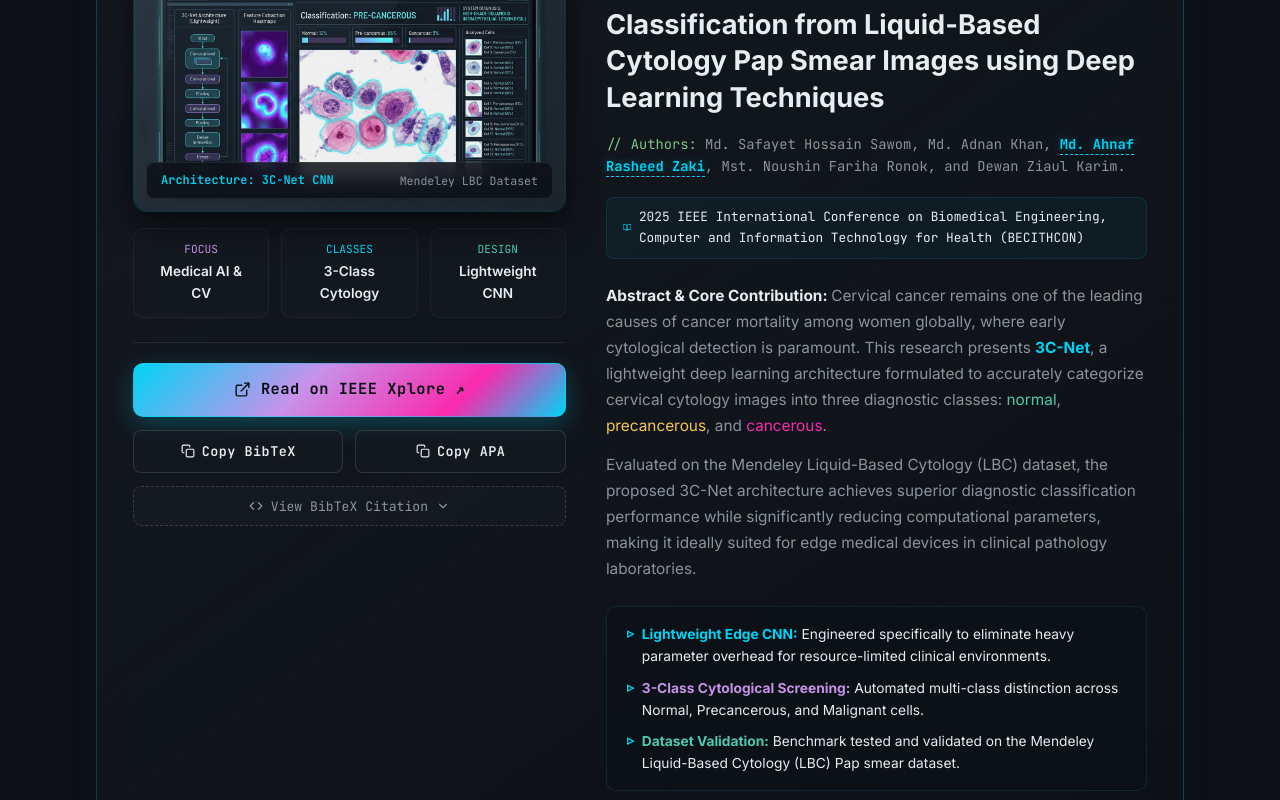
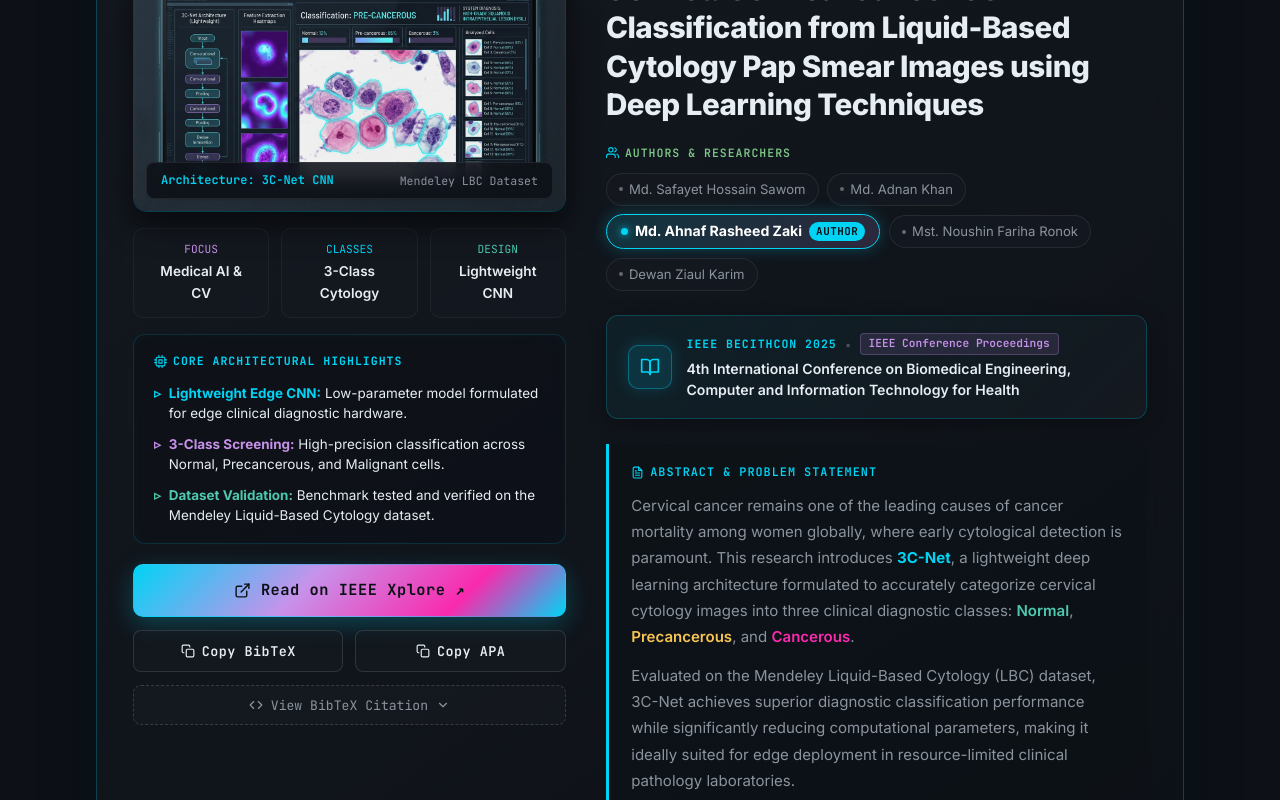
Before and after one commit to ah-nd-naf/Portfolio_Ahnaf, a React (Vite) app: page / in a window 1280 px wide. Shown: the part 3620-4420 px from the top of the page. Built offline with nearby package versions, Linux system fonts and the light colour scheme; the HTML template or start-up script is replaced by a standard one.

Commit message:
feat: add Research component showcasing IEEE publication and citation tools

```diff
--- a/src/components/Research.jsx
+++ b/src/components/Research.jsx
@@ -11,7 +11,8 @@ import {
   FiAward,
   FiCpu,
   FiLayers,
-  FiCode
+  FiCode,
+  FiUsers
 } from 'react-icons/fi';
 
 const BIBTEX_CITATION = `@inproceedings{sawom20253cnet,
@@ -226,13 +227,14 @@ const Research = () => {
             padding: '2.25rem 2.25rem 2rem'
           }} className="research-grid-layout">
 
-            {/* Left: Interactive Diagram / Visual Showcase */}
+            {/* Left: Interactive Diagram, Architecture Highlights & Clinical Action Dock */}
             <div style={{ display: 'flex', flexDirection: 'column', gap: '1rem' }}>
+              {/* Image Preview Box */}
               <div style={{
                 position: 'relative',
                 borderRadius: '14px',
                 overflow: 'hidden',
-                border: '1px solid rgba(0, 212, 245, 0.2)',
+                border: '1px solid rgba(0, 212, 245, 0.25)',
                 background: '#090d13',
                 boxShadow: '0 12px 30px rgba(0,0,0,0.6)'
               }}>
@@ -260,7 +262,7 @@ const Research = () => {
                   justifyContent: 'space-between',
                   alignItems: 'center',
                   padding: '8px 14px',
-                  background: 'rgba(13, 17, 23, 0.85)',
+                  background: 'rgba(13, 17, 23, 0.88)',
                   backdropFilter: 'blur(8px)',
                   borderRadius: '8px',
                   border: '1px solid rgba(255, 255, 255, 0.08)'
@@ -314,14 +316,52 @@ const Research = () => {
                 </div>
               </div>
 
-              {/* Action Buttons Dock (Shifted to Left under Image & Metrics) */}
+              {/* Key Research Highlights Box (Positioned on Left to fully balance vertical space) */}
               <div style={{
                 display: 'flex',
                 flexDirection: 'column',
-                gap: '0.85rem',
-                marginTop: '0.5rem',
-                paddingTop: '1.25rem',
-                borderTop: '1px solid rgba(255, 255, 255, 0.08)'
+                gap: '0.65rem',
+                padding: '1.1rem 1.25rem',
+                background: 'rgba(13, 17, 23, 0.7)',
+                borderRadius: '12px',
+                border: '1px solid rgba(0, 212, 245, 0.16)',
+                boxShadow: 'inset 0 0 15px rgba(0, 212, 245, 0.03)'
+              }}>
+                <div style={{
+                  fontFamily: 'var(--font-mono)',
+                  fontSize: '0.72rem',
+                  color: 'var(--syn-cyan)',
+                  textTransform: 'uppercase',
+                  letterSpacing: '1px',
+                  fontWeight: 700,
+                  display: 'flex',
+                  alignItems: 'center',
+                  gap: '6px',
+                  marginBottom: '2px'
+                }}>
+                  <FiCpu size={13} />
+                  <span>CORE ARCHITECTURAL HIGHLIGHTS</span>
+                </div>
+                <div style={{ display: 'flex', alignItems: 'flex-start', gap: '8px', fontSize: '0.84rem', color: 'var(--text-main)', lineHeight: 1.5 }}>
+                  <span style={{ color: 'var(--syn-cyan)', fontWeight: 700 }}>▹</span>
+                  <span><strong style={{ color: 'var(--syn-cyan)' }}>Lightweight Edge CNN:</strong> Low-parameter model formulated for edge clinical diagnostic hardware.</span>
+                </div>
+                <div style={{ display: 'flex', alignItems: 'flex-start', gap: '8px', fontSize: '0.84rem', color: 'var(--text-main)', lineHeight: 1.5 }}>
+                  <span style={{ color: 'var(--syn-purple)', fontWeight: 700 }}>▹</span>
+                  <span><strong style={{ color: 'var(--syn-purple)' }}>3-Class Screening:</strong> High-precision classification across Normal, Precancerous, and Malignant cells.</span>
+                </div>
+                <div style={{ display: 'flex', alignItems: 'flex-start', gap: '8px', fontSize: '0.84rem', color: 'var(--text-main)', lineHeight: 1.5 }}>
+                  <span style={{ color: 'var(--syn-green)', fontWeight: 700 }}>▹</span>
+                  <span><strong style={{ color: 'var(--syn-green)' }}>Dataset Validation:</strong> Benchmark tested and verified on the Mendeley Liquid-Based Cytology dataset.</span>
+                </div>
+              </div>
+
+              {/* Action Buttons Dock */}
+              <div style={{
+                display: 'flex',
+                flexDirection: 'column',
+                gap: '0.8rem',
+                marginTop: '0.25rem'
               }}>
                 {/* Primary Button */}
                 <a
@@ -440,104 +480,239 @@ const Research = () => {
               </div>
             </div>
 
-            {/* Right: Paper Metadata & Findings */}
+            {/* Right: Paper Metadata, Authors Showcase & Findings */}
             <div style={{ display: 'flex', flexDirection: 'column', justifyContent: 'flex-start' }}>
               <div>
                 {/* Paper Title */}
                 <h3 style={{
-                  fontSize: 'clamp(1.25rem, 2.2vw, 1.7rem)',
+                  fontSize: 'clamp(1.35rem, 2.4vw, 1.85rem)',
                   fontFamily: 'var(--font-sans)',
-                  fontWeight: 700,
-                  lineHeight: 1.35,
+                  fontWeight: 800,
+                  lineHeight: 1.3,
+                  letterSpacing: '-0.5px',
                   color: 'var(--text-main)',
-                  marginBottom: '1rem'
+                  marginBottom: '1.25rem'
                 }}>
                   3C-Net: Cervical Cancer Cell Classification from Liquid-Based Cytology Pap Smear Images using Deep Learning Techniques
                 </h3>
 
-                {/* Authors */}
-                <div style={{
-                  fontFamily: 'var(--font-mono)',
-                  fontSize: '0.86rem',
-                  color: 'var(--text-muted)',
-                  lineHeight: 1.6,
-                  marginBottom: '1.25rem'
-                }}>
-                  <span style={{ color: 'var(--syn-comment)' }}>// Authors: </span>
-                  Md. Safayet Hossain Sawom, Md. Adnan Khan,{' '}
-                  <span style={{
-                    color: 'var(--syn-cyan)',
-                    fontWeight: 700,
-                    textShadow: '0 0 10px rgba(0, 212, 245, 0.35)',
-                    borderBottom: '1px dashed var(--syn-cyan)',
-                    paddingBottom: '1px'
-                  }}>
-                    Md. Ahnaf Rasheed Zaki
-                  </span>
-                  , Mst. Noushin Fariha Ronok, and Dewan Ziaul Karim.
-                </div>
-
-                {/* Conference Citation Info */}
+                {/* Authors Showcase Chips */}
+                <div style={{ marginBottom: '1.5rem' }}>
                   <div style={{
                     display: 'flex',
                     alignItems: 'center',
-                  gap: '8px',
-                  padding: '0.6rem 1rem',
-                  background: 'rgba(0, 212, 245, 0.04)',
-                  border: '1px solid rgba(0, 212, 245, 0.12)',
-                  borderRadius: '8px',
-                  marginBottom: '1.5rem',
+                    gap: '6px',
                     fontFamily: 'var(--font-mono)',
-                  fontSize: '0.8rem',
-                  color: 'var(--text-main)'
+                    fontSize: '0.72rem',
+                    color: 'var(--syn-comment)',
+                    textTransform: 'uppercase',
+                    letterSpacing: '1px',
+                    fontWeight: 600,
+                    marginBottom: '0.65rem'
                   }}>
-                  <FiBookOpen size={15} color="var(--syn-cyan)" />
-                  <span>2025 IEEE International Conference on Biomedical Engineering, Computer and Information Technology for Health (BECITHCON)</span>
+                    <FiUsers size={13} color="var(--syn-cyan)" />
+                    <span>AUTHORS &amp; RESEARCHERS</span>
                   </div>
 
-                {/* Abstract Text */}
+                  <div style={{ display: 'flex', flexWrap: 'wrap', gap: '0.55rem', alignItems: 'center' }}>
+                    {[
+                      { name: 'Md. Safayet Hossain Sawom', isMe: false },
+                      { name: 'Md. Adnan Khan', isMe: false },
+                      { name: 'Md. Ahnaf Rasheed Zaki', isMe: true },
+                      { name: 'Mst. Noushin Fariha Ronok', isMe: false },
+                      { name: 'Dewan Ziaul Karim', isMe: false }
+                    ].map((author) => (
+                      author.isMe ? (
+                        <div
+                          key={author.name}
+                          style={{
+                            display: 'inline-flex',
+                            alignItems: 'center',
+                            gap: '7px',
+                            padding: '5px 14px',
+                            borderRadius: '30px',
+                            background: 'linear-gradient(135deg, rgba(0, 212, 245, 0.16) 0%, rgba(199, 146, 234, 0.16) 100%)',
+                            border: '1px solid var(--syn-cyan)',
+                            boxShadow: '0 0 16px rgba(0, 212, 245, 0.28)'
+                          }}
+                        >
+                          <span style={{
+                            width: '7px',
+                            height: '7px',
+                            borderRadius: '50%',
+                            background: 'var(--syn-cyan)',
+                            boxShadow: '0 0 8px var(--syn-cyan)'
+                          }} />
+                          <span style={{
+                            fontFamily: 'var(--font-sans)',
+                            fontSize: '0.88rem',
+                            fontWeight: 700,
+                            color: '#fff'
+                          }}>
+                            {author.name}
+                          </span>
+                          <span style={{
+                            fontFamily: 'var(--font-mono)',
+                            fontSize: '0.68rem',
+                            padding: '1px 7px',
+                            borderRadius: '12px',
+                            background: 'var(--syn-cyan)',
+                            color: '#0d1117',
+                            fontWeight: 700,
+                            letterSpacing: '0.5px'
+                          }}>
+                            AUTHOR
+                          </span>
+                        </div>
+                      ) : (
+                        <div
+                          key={author.name}
+                          style={{
+                            display: 'inline-flex',
+                            alignItems: 'center',
+                            gap: '6px',
+                            padding: '5px 12px',
+                            borderRadius: '30px',
+                            background: 'rgba(22, 27, 34, 0.7)',
+                            border: '1px solid rgba(255, 255, 255, 0.08)',
+                            color: 'var(--text-muted)',
+                            fontSize: '0.82rem',
+                            fontFamily: 'var(--font-sans)'
+                          }}
+                        >
+                          <span style={{ width: '4px', height: '4px', borderRadius: '50%', background: 'rgba(255,255,255,0.35)' }} />
+                          <span>{author.name}</span>
+                        </div>
+                      )
+                    ))}
+                  </div>
+                </div>
+
+                {/* Redesigned Luxury Conference Credential Banner */}
+                <div style={{
+                  display: 'flex',
+                  alignItems: 'center',
+                  gap: '14px',
+                  padding: '1.1rem 1.35rem',
+                  background: 'linear-gradient(135deg, rgba(0, 212, 245, 0.06) 0%, rgba(22, 27, 34, 0.8) 100%)',
+                  border: '1px solid rgba(0, 212, 245, 0.22)',
+                  borderRadius: '12px',
+                  marginBottom: '1.6rem',
+                  boxShadow: '0 4px 20px rgba(0, 0, 0, 0.3)'
+                }}>
+                  {/* Glowing Conference Badge Emblem */}
+                  <div style={{
+                    width: '44px',
+                    height: '44px',
+                    borderRadius: '10px',
+                    background: 'rgba(0, 212, 245, 0.12)',
+                    border: '1px solid rgba(0, 212, 245, 0.35)',
+                    display: 'flex',
+                    alignItems: 'center',
+                    justifyContent: 'center',
+                    color: 'var(--syn-cyan)',
+                    flexShrink: 0,
+                    boxShadow: '0 0 16px rgba(0, 212, 245, 0.18)'
+                  }}>
+                    <FiBookOpen size={20} />
+                  </div>
+
+                  {/* Conference Hierarchy & Metadata */}
+                  <div style={{ flex: 1, minWidth: 0 }}>
+                    <div style={{ display: 'flex', alignItems: 'center', gap: '8px', flexWrap: 'wrap', marginBottom: '4px' }}>
+                      <span style={{
+                        fontFamily: 'var(--font-mono)',
+                        fontSize: '0.72rem',
+                        fontWeight: 700,
+                        color: 'var(--syn-cyan)',
+                        letterSpacing: '1px',
+                        textTransform: 'uppercase'
+                      }}>
+                        IEEE BECITHCON 2025
+                      </span>
+                      <span style={{ color: 'var(--text-dim)', fontSize: '0.75rem' }}>•</span>
+                      <span style={{
+                        fontFamily: 'var(--font-mono)',
+                        fontSize: '0.7rem',
+                        color: 'var(--syn-purple)',
+                        background: 'rgba(199, 146, 234, 0.12)',
+                        padding: '1px 8px',
+                        borderRadius: '4px',
+                        border: '1px solid rgba(199, 146, 234, 0.25)',
+                        fontWeight: 600
+                      }}>
+                        IEEE Conference Proceedings
+                      </span>
+                    </div>
+
                     <div style={{
                       fontFamily: 'var(--font-sans)',
-                  fontSize: '0.96rem',
-                  lineHeight: 1.7,
+                      fontSize: '0.88rem',
+                      fontWeight: 600,
+                      color: 'var(--text-main)',
+                      lineHeight: 1.45
+                    }}>
+                      4th International Conference on Biomedical Engineering, Computer and Information Technology for Health
+                    </div>
+                  </div>
+                </div>
+
+                {/* Editorial Abstract Callout Block */}
+                <div style={{
+                  padding: '1.2rem 1.4rem',
+                  background: 'rgba(13, 17, 23, 0.6)',
+                  borderLeft: '3px solid var(--syn-cyan)',
+                  borderRadius: '0 12px 12px 0',
+                  marginBottom: '1.6rem'
+                }}>
+                  <div style={{
+                    fontFamily: 'var(--font-mono)',
+                    fontSize: '0.74rem',
+                    color: 'var(--syn-cyan)',
+                    textTransform: 'uppercase',
+                    letterSpacing: '1px',
+                    fontWeight: 600,
+                    marginBottom: '0.65rem',
+                    display: 'flex',
+                    alignItems: 'center',
+                    gap: '6px'
+                  }}>
+                    <FiFileText size={13} />
+                    <span>ABSTRACT &amp; PROBLEM STATEMENT</span>
+                  </div>
+
+                  <p style={{
+                    fontFamily: 'var(--font-sans)',
+                    fontSize: '0.94rem',
+                    lineHeight: 1.75,
                     color: 'var(--text-muted)',
-                  marginBottom: '1.5rem'
+                    marginBottom: '0.75rem'
                   }}>
-                  <p style={{ marginBottom: '0.75rem' }}>
-                    <strong style={{ color: 'var(--text-main)' }}>Abstract &amp; Core Contribution: </strong>
-                    Cervical cancer remains one of the leading causes of cancer mortality among women globally, where early cytological detection is paramount. This research presents <strong style={{ color: 'var(--syn-cyan)' }}>3C-Net</strong>, a lightweight deep learning architecture formulated to accurately categorize cervical cytology images into three diagnostic classes: <span style={{ color: 'var(--syn-green)' }}>normal</span>, <span style={{ color: 'var(--syn-yellow)' }}>precancerous</span>, and <span style={{ color: 'var(--syn-pink)' }}>cancerous</span>.
+                    Cervical cancer remains one of the leading causes of cancer mortality among women globally, where early cytological detection is paramount. This research introduces <strong style={{ color: 'var(--syn-cyan)' }}>3C-Net</strong>, a lightweight deep learning architecture formulated to accurately categorize cervical cytology images into three clinical diagnostic classes: <span style={{ color: 'var(--syn-green)', fontWeight: 600 }}>Normal</span>, <span style={{ color: 'var(--syn-yellow)', fontWeight: 600 }}>Precancerous</span>, and <span style={{ color: 'var(--syn-pink)', fontWeight: 600 }}>Cancerous</span>.
                   </p>
-                  <p>
-                    Evaluated on the Mendeley Liquid-Based Cytology (LBC) dataset, the proposed 3C-Net architecture achieves superior diagnostic classification performance while significantly reducing computational parameters, making it ideally suited for edge medical devices in clinical pathology laboratories.
+                  <p style={{
+                    fontFamily: 'var(--font-sans)',
+                    fontSize: '0.94rem',
+                    lineHeight: 1.75,
+                    color: 'var(--text-muted)',
+                    margin: 0
+                  }}>
+                    Evaluated on the Mendeley Liquid-Based Cytology (LBC) dataset, 3C-Net achieves superior diagnostic classification performance while significantly reducing computational parameters, making it ideally suited for edge deployment in resource-limited clinical pathology laboratories.
                   </p>
                 </div>
 
-                {/* Key Research Highlights Box */}
+                {/* Research Keywords */}
+                <div>
                   <div style={{
-                  display: 'flex',
-                  flexDirection: 'column',
-                  gap: '0.6rem',
-                  marginBottom: '1.5rem',
-                  padding: '1rem 1.25rem',
-                  background: 'rgba(13, 17, 23, 0.65)',
-                  borderRadius: '10px',
-                  border: '1px solid rgba(0, 212, 245, 0.12)'
+                    fontFamily: 'var(--font-mono)',
+                    fontSize: '0.7rem',
+                    color: 'var(--text-dim)',
+                    textTransform: 'uppercase',
+                    letterSpacing: '1px',
+                    marginBottom: '0.5rem'
                   }}>
-                  <div style={{ display: 'flex', alignItems: 'flex-start', gap: '8px', fontSize: '0.86rem', color: 'var(--text-main)' }}>
-                    <span style={{ color: 'var(--syn-cyan)', fontWeight: 700, lineHeight: 1.5 }}>▹</span>
-                    <span><strong style={{ color: 'var(--syn-cyan)' }}>Lightweight Edge CNN:</strong> Engineered specifically to eliminate heavy parameter overhead for resource-limited clinical environments.</span>
+                    INDEXED KEYWORDS
                   </div>
-                  <div style={{ display: 'flex', alignItems: 'flex-start', gap: '8px', fontSize: '0.86rem', color: 'var(--text-main)' }}>
-                    <span style={{ color: 'var(--syn-cyan)', fontWeight: 700, lineHeight: 1.5 }}>▹</span>
-                    <span><strong style={{ color: 'var(--syn-purple)' }}>3-Class Cytological Screening:</strong> Automated multi-class distinction across Normal, Precancerous, and Malignant cells.</span>
-                  </div>
-                  <div style={{ display: 'flex', alignItems: 'flex-start', gap: '8px', fontSize: '0.86rem', color: 'var(--text-main)' }}>
-                    <span style={{ color: 'var(--syn-cyan)', fontWeight: 700, lineHeight: 1.5 }}>▹</span>
-                    <span><strong style={{ color: 'var(--syn-green)' }}>Dataset Validation:</strong> Benchmark tested and validated on the Mendeley Liquid-Based Cytology (LBC) Pap smear dataset.</span>
-                  </div>
-                </div>
-
-                {/* Tech Pills */}
                   <div style={{ display: 'flex', flexWrap: 'wrap', gap: '0.5rem' }}>
                     {['Deep Learning', 'Computer Vision', 'Medical AI', 'Convolutional Neural Networks', 'Cytology', 'Python', 'IEEE Xplore'].map((tag) => (
                       <span
@@ -556,6 +731,8 @@ const Research = () => {
                       </span>
                     ))}
                   </div>
+                </div>
+
               </div>
             </div>
 
```
Lines whose indentation alone changed are shown as unchanged.
